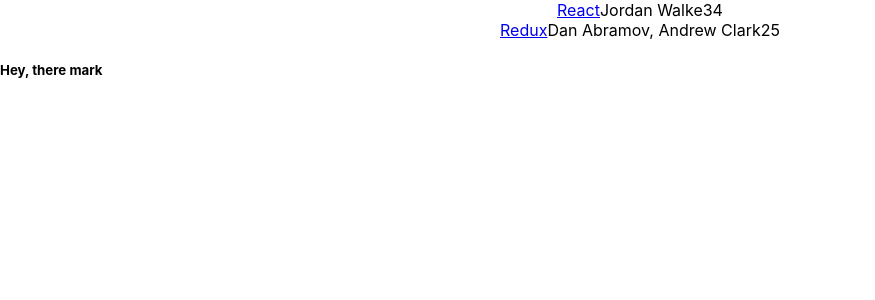
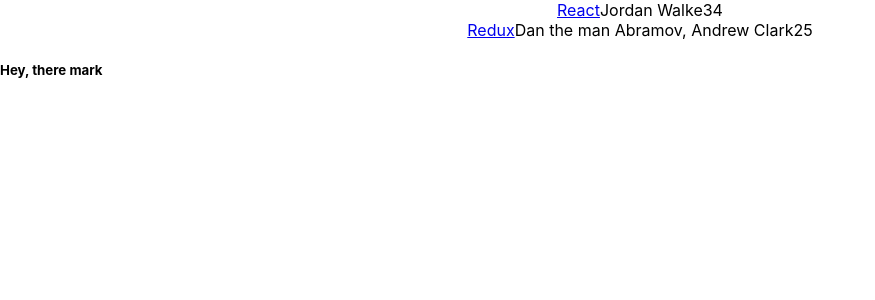
Before and after one commit to thefactmachine/r_2_r, a React (Create React App) app: page / in a window 1280 px wide. Shown: the top 300 px of the page, without its empty margins (0-875 px from the left). Built offline with nearby package versions, Linux system fonts and the light colour scheme.

Commit message:
complex data 06a

```diff
--- a/src/App.js
+++ b/src/App.js
@@ -13,7 +13,7 @@
 }, {
     title: 'Redux',
     url: 'https://redux.js.org/',
-    author: 'Dan Abramov, Andrew Clark',
+    author: 'Dan the man Abramov, Andrew Clark',
     num_comments: 2,
     points: 5,
     objectID: 1,
@@ -28,7 +28,7 @@
           {
             list.map(function(item) {
               return (
-                 <div>
+                 <div key={item.objectID}>
                    <span><a href={item.url}>{item.title}</a></span>
                    <span>{item.author}</span>
                    <span>{item.num_comments}</span>
```
